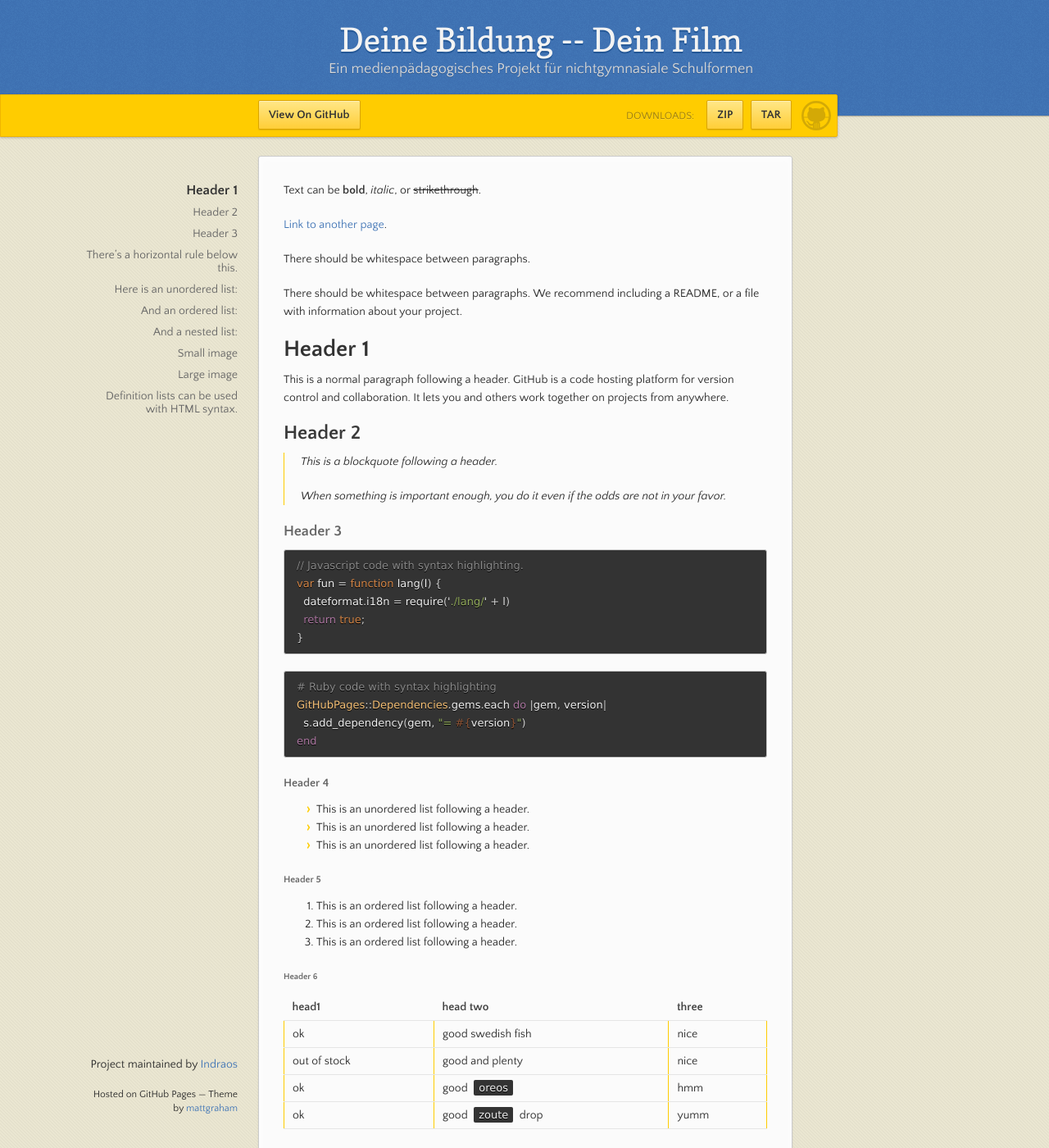
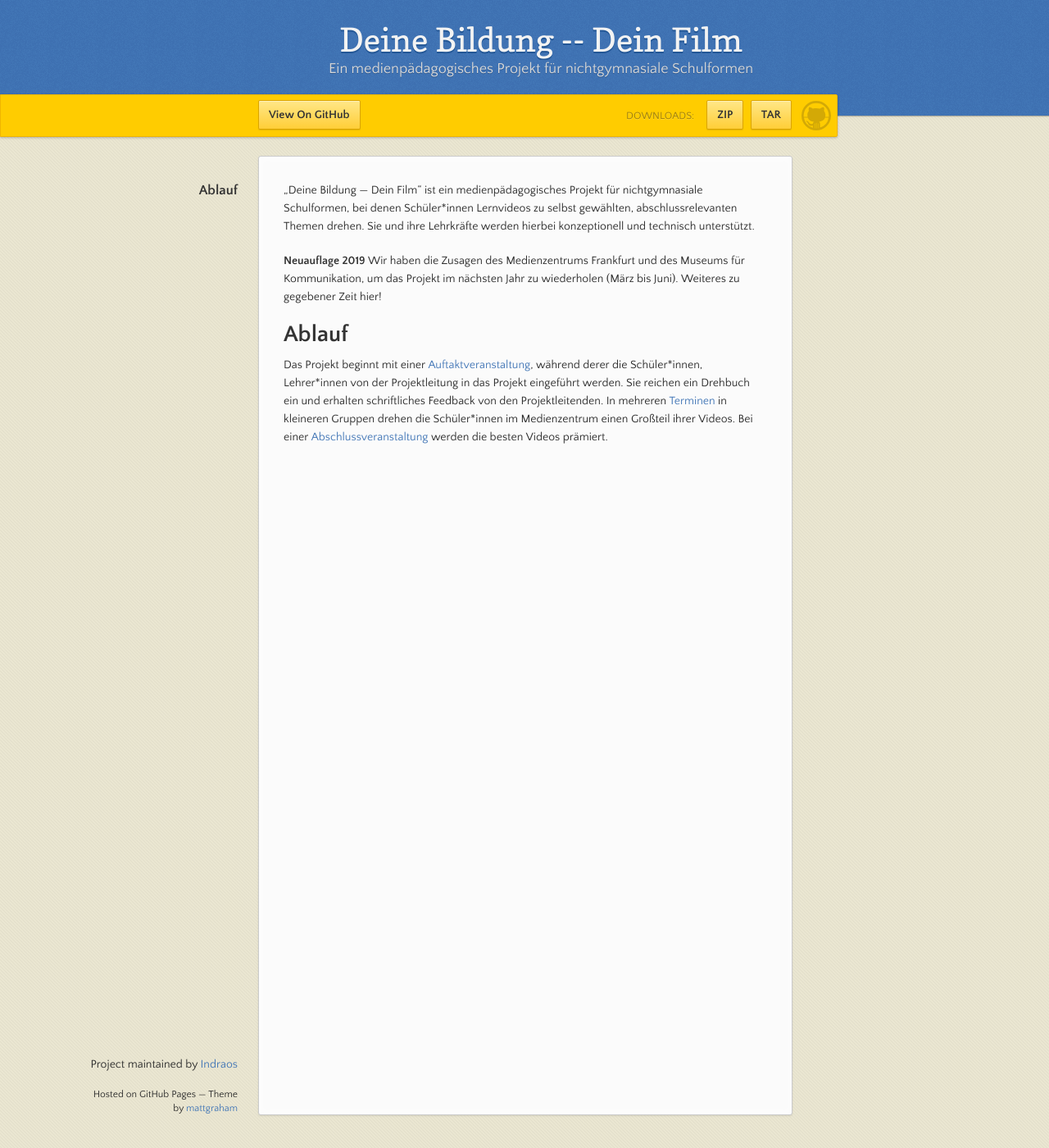
Before and after one commit to Indraos/DBDF-website, a Jekyll site: the page built from index.md, in a window 1280 px wide and 1400 px high. Shown: the whole window at 82% size. Built offline with Jekyll 4.4.1, drawn with Linux system fonts in a browser that asks for light colours; some of the changed text lies outside the part shown.

Commit message:
Update index.md

````diff
--- a/index.md
+++ b/index.md
@@ -2,122 +2,9 @@
 layout: default
 ---
 
-Text can be **bold**, _italic_, or ~~strikethrough~~.
+„Deine Bildung — Dein Film“ ist ein medienpädagogisches Projekt für nichtgymnasiale Schulformen, bei denen Schüler\*innen Lernvideos zu selbst gewählten, abschlussrelevanten Themen drehen. Sie und ihre Lehrkräfte werden hierbei konzeptionell und technisch unterstützt.
 
-[Link to another page](./another-page.html).
+**Neuauflage 2019** Wir haben die Zusagen des Medienzentrums Frankfurt und des Museums für Kommunikation, um das Projekt im nächsten Jahr zu wiederholen (März bis Juni). Weiteres zu gegebener Zeit hier!
 
-There should be whitespace between paragraphs.
-
-There should be whitespace between paragraphs. We recommend including a README, or a file with information about your project.
-
-# Header 1
-
-This is a normal paragraph following a header. GitHub is a code hosting platform for version control and collaboration. It lets you and others work together on projects from anywhere.
-
-## Header 2
-
-> This is a blockquote following a header.
->
-> When something is important enough, you do it even if the odds are not in your favor.
-
-### Header 3
-
-```js
-// Javascript code with syntax highlighting.
-var fun = function lang(l) {
-  dateformat.i18n = require('./lang/' + l)
-  return true;
-}
-```
-
-```ruby
-# Ruby code with syntax highlighting
-GitHubPages::Dependencies.gems.each do |gem, version|
-  s.add_dependency(gem, "= #{version}")
-end
-```
-
-#### Header 4
-
-*   This is an unordered list following a header.
-*   This is an unordered list following a header.
-*   This is an unordered list following a header.
-
-##### Header 5
-
-1.  This is an ordered list following a header.
-2.  This is an ordered list following a header.
-3.  This is an ordered list following a header.
-
-###### Header 6
-
-| head1        | head two          | three |
-|:-------------|:------------------|:------|
-| ok           | good swedish fish | nice  |
-| out of stock | good and plenty   | nice  |
-| ok           | good `oreos`      | hmm   |
-| ok           | good `zoute` drop | yumm  |
-
-### There's a horizontal rule below this.
-
-* * *
-
-### Here is an unordered list:
-
-*   Item foo
-*   Item bar
-*   Item baz
-*   Item zip
-
-### And an ordered list:
-
-1.  Item one
-1.  Item two
-1.  Item three
-1.  Item four
-
-### And a nested list:
-
-- level 1 item
-  - level 2 item
-  - level 2 item
-    - level 3 item
-    - level 3 item
-- level 1 item
-  - level 2 item
-  - level 2 item
-  - level 2 item
-- level 1 item
-  - level 2 item
-  - level 2 item
-- level 1 item
-
-### Small image
-
-![Octocat](https://assets-cdn.github.com/images/icons/emoji/octocat.png)
-
-### Large image
-
-![Branching](https://guides.github.com/activities/hello-world/branching.png)
-
-
-### Definition lists can be used with HTML syntax.
-
-<dl>
-<dt>Name</dt>
-<dd>Godzilla</dd>
-<dt>Born</dt>
-<dd>1952</dd>
-<dt>Birthplace</dt>
-<dd>Japan</dd>
-<dt>Color</dt>
-<dd>Green</dd>
-</dl>
-
-```
-Long, single-line code blocks should not wrap. They should horizontally scroll if they are too long. This line should be long enough to demonstrate this.
-```
-
-```
-The final element.
-```
+# Ablauf
+Das Projekt beginnt mit einer [Auftaktveranstaltung](./auftaktveranstaltung.html), während derer die Schüler\*innen, Lehrer\*innen von der Projektleitung in das Projekt eingeführt werden. Sie reichen ein Drehbuch ein und erhalten schriftliches Feedback von den Projektleitenden. In mehreren [Terminen](./medienzentrum.html) in kleineren Gruppen drehen die Schüler\*innen im Medienzentrum einen Großteil ihrer Videos. Bei einer [Abschlussveranstaltung](./abschlussveranstaltung.html) werden die besten Videos prämiert.
````
